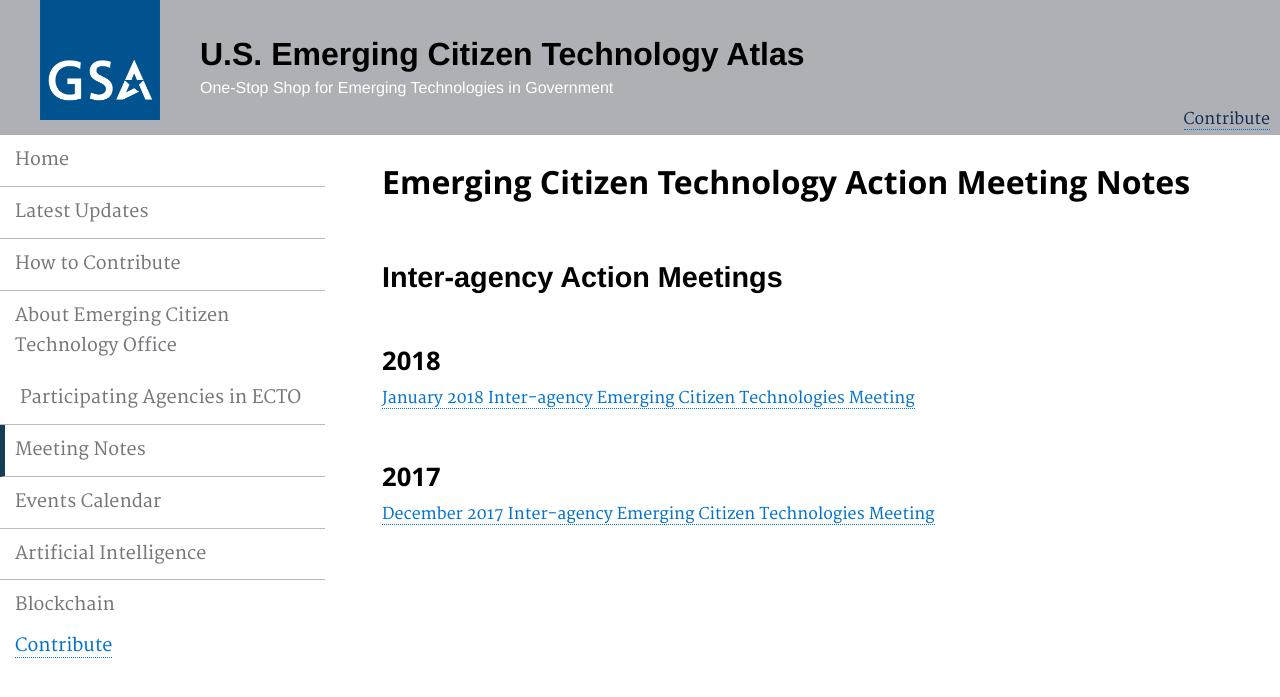
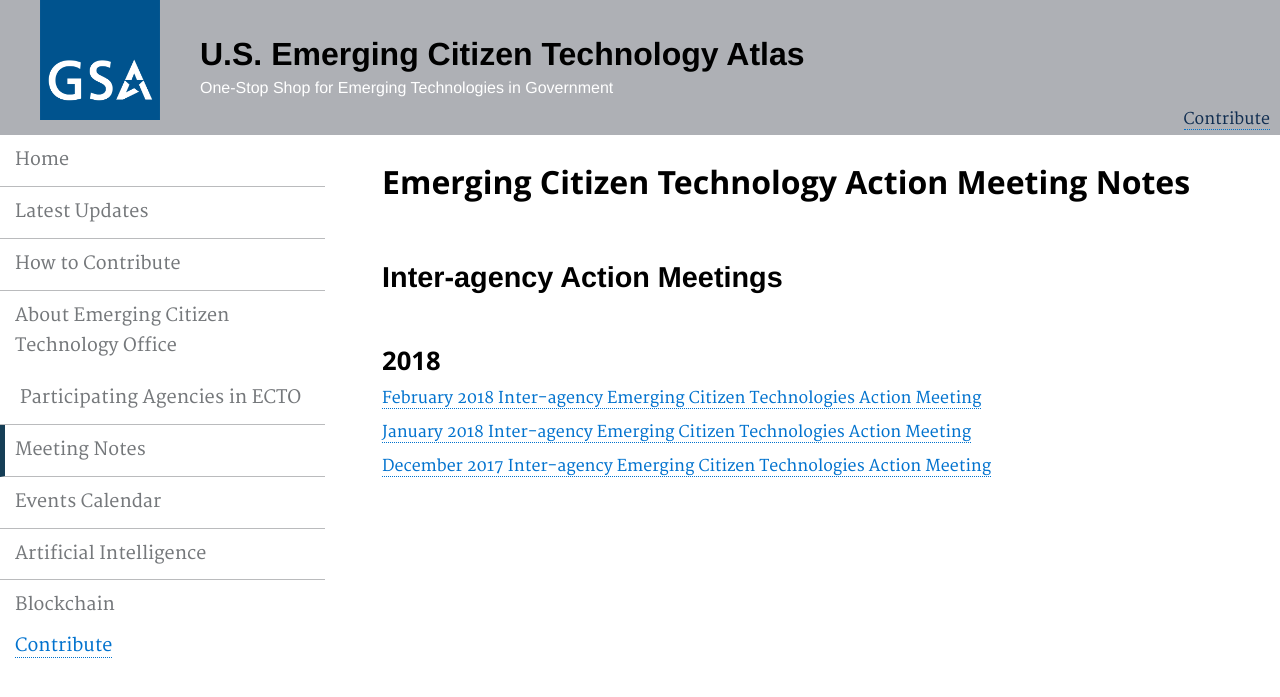
Before and after one commit to GSA/emerging-technology-atlas, a Jekyll site: the page built from pages/Meeting-Notes.md, in a window 1280 px wide. Shown: the top 697 px of the page. Built offline with Jekyll 4.4.1, drawn with Linux system fonts in a browser that asks for light colours.

Commit message:
Update Meeting-Notes.md

```diff
--- a/pages/Meeting-Notes.md
+++ b/pages/Meeting-Notes.md
@@ -7,7 +7,9 @@ description: ""
 # Emerging Citizen Technology Action Meeting Notes
 ## Inter-agency Action Meetings
 ### 2018
-[January 2018 Inter-agency Emerging Citizen Technologies Meeting](https://gsa.github.io/emerging-technology-atlas/2018-01-Meeting/)
 
-### 2017
-[December 2017 Inter-agency Emerging Citizen Technologies Meeting](https://gsa.github.io/emerging-technology-atlas/2017-12-Meeting/)
+[February 2018 Inter-agency Emerging Citizen Technologies Action Meeting](https://emerging.digital.gov/2018-02-Meeting/)
+
+[January 2018 Inter-agency Emerging Citizen Technologies Action Meeting](https://gsa.github.io/emerging-technology-atlas/2018-01-Meeting/)
+
+[December 2017 Inter-agency Emerging Citizen Technologies Action Meeting](https://gsa.github.io/emerging-technology-atlas/2017-12-Meeting/)
```
